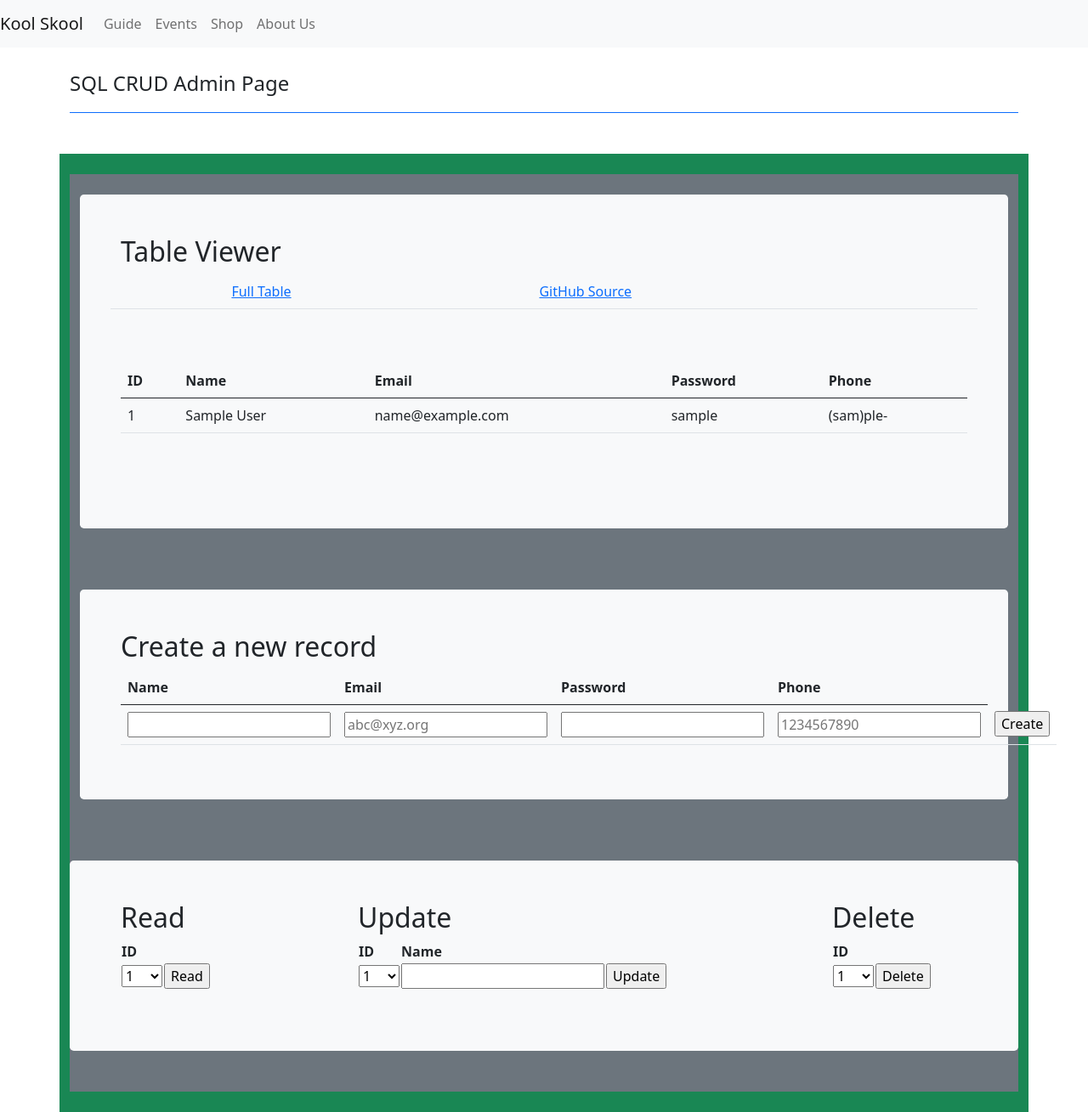
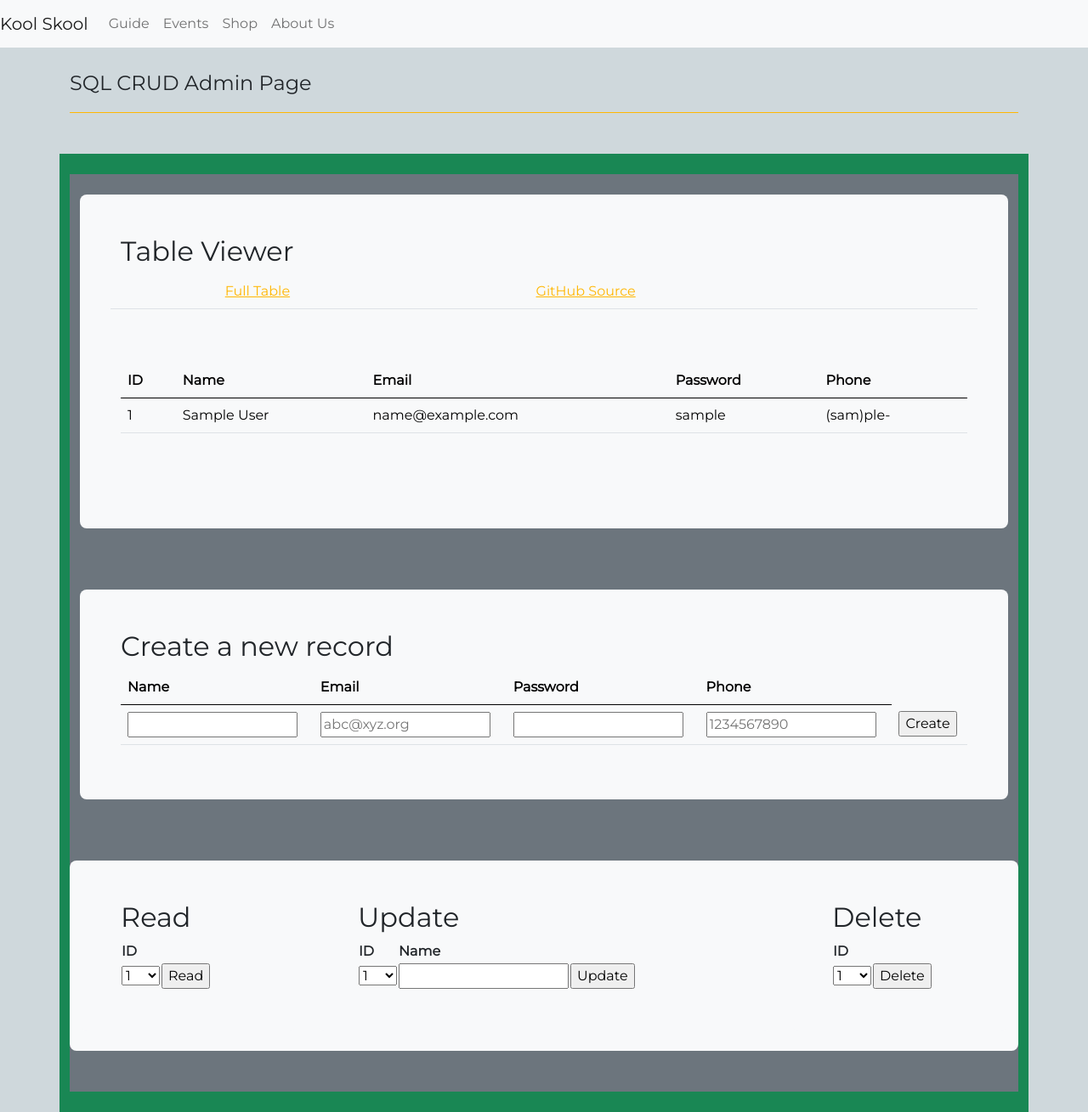
Before and after one commit to aaditgupta21/Fotography, a Flask app: page /crud/ in a window 1280 px wide. Shown: the whole page at 85% size. Run offline with Flask 2, Linux system fonts and the light colour scheme; the visitor is signed in with stand-in values (Sample User, id 1); data comes from the database, SQL or seed files in the repository; style sheets or scripts are compiled from the project's sources; some libraries are stand-ins or nearby versions.

Commit message:
Fixed SCSS sync issues and updated main page

```diff
--- a/static/scss/base_design.scss
+++ b/static/SCSS/base_design.scss
@@ -67,7 +67,7 @@ $theme-colors: (
 html, body {
 
   width:100%;
-  font-family: 'Montserrat', serif;
+  font-family: 'Montserrat', sans-serif;
 }
 
 
--- a/templates/about.html
+++ b/templates/about.html
@@ -1,5 +1,5 @@
 {% extends "layouts/base.html" %}
-{% block body %}
+{% block content %}
 <html lang="en">
 <style>
 </style>
@@ -16,4 +16,3 @@
 </body>
 {% endblock %}
 </html>
-{% endblock %}
--- a/templates/layouts/base.html
+++ b/templates/layouts/base.html
@@ -6,11 +6,12 @@
 <!--{% set youtube = "https://www.youtube.com/channel/UClIKOsDS5dsfzFA3zveDT3Q?view_as=subscriber" %}-->
 
 <head>
-    <link rel="preconnect" href="https://fonts.gstatic.com" crossorigin />
-    <link
-            href="https://fonts.googleapis.com/css2?family=Ubuntu&display=swap"
-            rel="stylesheet"
-    />
+    <link rel="preconnect" href="https://fonts.googleapis.com">
+
+    <link rel="preconnect" href="https://fonts.gstatic.com" crossorigin>
+
+    <link href="https://fonts.googleapis.com/css2?family=Montserrat&display=swap" rel="stylesheet">
+
     <script
             src="https://code.jquery.com/jquery-3.3.1.slim.min.js"
             integrity="sha384-q8i/X+965DzO0rT7abK41JStQIAqVgRVzpbzo5smXKp4YfRvH+8abtTE1Pi6jizo"
@@ -21,11 +22,6 @@
             integrity="sha384-UO2eT0CpHqdSJQ6hJty5KVphtPhzWj9WO1clHTMGa3JDZwrnQq4sF86dIHNDz0W1"
             crossorigin="anonymous"
     ></script>
-    <script
-            src="https://stackpath.bootstrapcdn.com/bootstrap/4.3.1/js/bootstrap.min.js"
-            integrity="sha384-JjSmVgyd0p3pXB1rRibZUAYoIIy6OrQ6VrjIEaFf/nJGzIxFDsf4x0xIM+B07jRM"
-            crossorigin="anonymous"
-    ></script>
     <link href="https://cdn.jsdelivr.net/npm/bootstrap@5.0.2/dist/css/bootstrap.min.css"
           rel="stylesheet"
           integrity="sha384-EVSTQN3/azprG1Anm3QDgpJLIm9Nao0Yz1ztcQTwFspd3yD65VohhpuuCOmLASjC"
@@ -33,21 +29,22 @@
     >
 
     <title>{{ basename }} | {{ project }}</title>
+
+    {% block colors %}
+    <link rel="stylesheet" type="text/css" href="{{ url_for('static', filename='SCSS/base_design.css', version= '48') }}">
+    {% endblock %}
+
+    <script src="https://cdn.jsdelivr.net/npm/bootstrap@5.0.2/dist/js/bootstrap.bundle.min.js" integrity="sha384-MrcW6ZMFYlzcLA8Nl+NtUVF0sA7MsXsP1UyJoMp4YLEuNSfAP+JcXn/tWtIaxVXM" crossorigin="anonymous"></script>
+
+
+
 </head>
 
+
 <body>
-{% include "layouts/navbar.html" %}
-{% block content %}
-<div class="container-fluid">
+    {% include "layouts/navbar.html" %}
 
-</div>
-{% block colors %}
-<link rel="stylesheet" type="text/css" href="{{ url_for('static', filename='scss/base_design.css', version= '44') }}">
-{% endblock %}
-
-{% endblock %}
-
+    {% block content %}
+    {% endblock %}
 
 </body>
-
-<script src="https://cdn.jsdelivr.net/npm/bootstrap@5.0.2/dist/js/bootstrap.bundle.min.js" integrity="sha384-MrcW6ZMFYlzcLA8Nl+NtUVF0sA7MsXsP1UyJoMp4YLEuNSfAP+JcXn/tWtIaxVXM" crossorigin="anonymous"></script>
```
Also changed, not shown: templates/index.html (+4 -4 lines).
